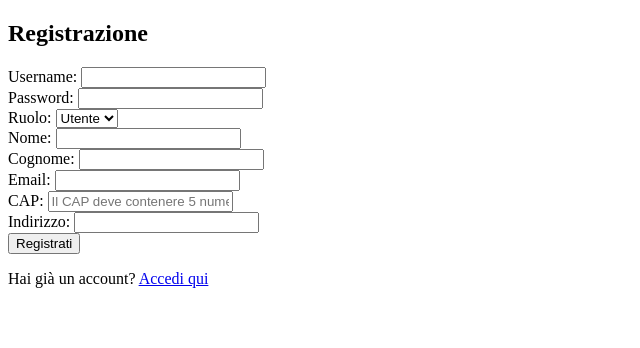
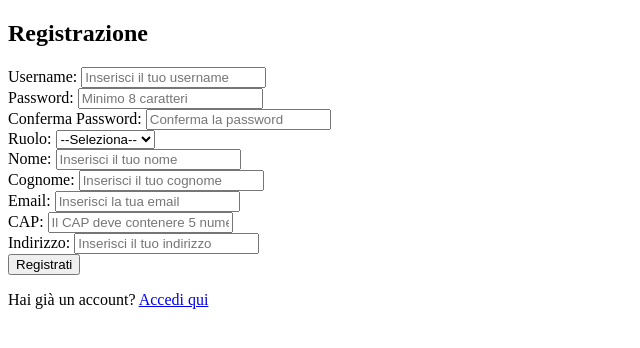
Before and after one commit to loscai/Progetto-gestione-inventario, a PHP site: page /registrazione.php in a window 1280 px wide. Shown: the top 348 px of the page, without its empty margins (0-640 px from the left). Run offline with PHP 8.4, Linux system fonts and the light colour scheme.

Commit message:
Implementazione controlli lato server in registrazione

```diff
--- a/JS/script.js
+++ b/JS/script.js
@@ -1,13 +1,24 @@
 // Funzione per validare l'email
 function validaEmail(email) {
-    const regexEmail = /^[a-zA-Z0-9._-]+@[a-zA-Z0-9.-]+\.[a-zA-Z]{2,6}$/;
+    let regexEmail = /^[a-zA-Z0-9._-]+@[a-zA-Z0-9.-]+\.[a-zA-Z]{2,6}$/;
     return regexEmail.test(email);
 }
 
 // Funzione per validare il CAP (5 numeri)
 function validaCAP(CAP) {
-    const regexCAP = /^\d{5}$/;
+    let regexCAP = /^\d{5}$/;
     return regexCAP.test(CAP);
+}
+
+// Funzione per validare nome e cognome (solo lettere)
+function validaNomeCognome(nomeCognome) {
+    let regexLettere = /^[a-zA-ZàèéìòùÀÈÉÌÒÙ\s]+$/;
+    return regexLettere.test(nomeCognome);
+}
+
+// Funzione per validare la password (minimo 8 caratteri)
+function validaPassword(password) {
+    return password.length >= 8;
 }
 
 // Funzione per la validazione del form
@@ -17,12 +28,18 @@ function validaForm(event) {
     // Ottieni i valori dai campi del form
     let username = document.getElementById('username').value;
     let password = document.getElementById('password').value;
+    let confermaPassword = document.getElementById('confermaPassword').value;
     let role = document.getElementById('role').value;
     let nome = document.getElementById('nome').value;
     let cognome = document.getElementById('cognome').value;
     let mail = document.getElementById('mail').value;
     let CAP = document.getElementById('CAP').value;
     let indirizzo = document.getElementById('indirizzo').value;
+
+    // Controllo validità username
+    if (username.trim() === '') {
+        errorMessage += "L'username è obbligatorio.\n";
+    }
 
     // Controllo validità email
     if (!validaEmail(mail)) {
@@ -32,6 +49,36 @@ function validaForm(event) {
     // Controllo validità CAP
     if (!validaCAP(CAP)) {
         errorMessage += "Il CAP deve contenere 5 numeri.\n";
+    }
+
+    // Controllo validità password
+    if (!validaPassword(password)) {
+        errorMessage += "La password deve essere lunga almeno 8 caratteri.\n";
+    }
+
+    // Controllo conferma password
+    if (password !== confermaPassword) {
+        errorMessage += "Le password non coincidono.\n";
+    }
+
+    // Controllo validità nome
+    if (!validaNomeCognome(nome)) {
+        errorMessage += "Il nome deve contenere solo lettere.\n";
+    }
+
+    // Controllo validità cognome
+    if (!validaNomeCognome(cognome)) {
+        errorMessage += "Il cognome deve contenere solo lettere.\n";
+    }
+
+    // Controllo indirizzo
+    if (indirizzo.trim() === '') {
+        errorMessage += "L'indirizzo è obbligatorio.\n";
+    }
+
+    // Controllo ruolo
+    if (role.trim() === '') {
+        errorMessage += "Il ruolo è obbligatorio.\n";
     }
 
     // Se ci sono errori, impediamo l'invio del form
--- a/registrazione.php
+++ b/registrazione.php
@@ -6,19 +6,143 @@
     $error = '';
     $success = '';
 
+    // Funzione per validare l'email
+    function validaEmail($email) {
+        $regexEmail = '/^[a-zA-Z0-9._-]+@[a-zA-Z0-9.-]+\.[a-zA-Z]{2,6}$/'; // Regex per validare il formato email
+        return preg_match($regexEmail, $email); // Restituisce true se l'email è valida
+    }
+
+    // Funzione per validare il CAP (5 numeri)
+    function validaCAP($CAP) {
+        $regexCAP = '/^\d{5}$/'; // Regex per assicurarsi che il CAP sia composto da 5 cifre
+        return preg_match($regexCAP, $CAP); // Restituisce true se il CAP è valido
+    }
+
+    // Funzione per validare nome e cognome (solo lettere e spazi)
+    function validaNomeCognome($nomeCognome) {
+        $regexLettere = '/^[a-zA-ZàèéìòùÀÈÉÌÒÙ\s]+$/'; // Regex per consentire solo lettere e spazi
+        return preg_match($regexLettere, $nomeCognome); // Restituisce true se il nome o cognome è valido
+    }
+
+    // Funzione per validare la password (minimo 8 caratteri)
+    function validaPassword($password) {
+        return strlen($password) >= 8; // Verifica che la password abbia almeno 8 caratteri
+    }
+
+    // Funzione per validare tutti i campi
+    function validaCampi($data) {
+        $errors = []; // Array per raccogliere tutti i messaggi di errore
+
+        // Controllo username
+        if (empty($data['username'])) {
+            $errors[] = "L'username è obbligatorio.";
+        }
+
+        // Controllo email
+        if (!validaEmail($data['mail'])) {
+            $errors[] = "L'indirizzo email non è valido.";
+        }
+
+        // Controllo CAP
+        if (!validaCAP($data['CAP'])) {
+            $errors[] = "Il CAP deve contenere 5 numeri.";
+        }
+
+        // Controllo password
+        if (!validaPassword($data['password'])) {
+            $errors[] = "La password deve essere lunga almeno 8 caratteri.";
+        }
+
+        // Controllo conferma password
+        if ($data['password'] !== $data['confermaPassword']) {
+            $errors[] = "Le password non coincidono.";
+        }
+
+        // Controllo nome
+        if (!validaNomeCognome($data['nome'])) {
+            $errors[] = "Il nome deve contenere solo lettere.";
+        }
+
+        // Controllo cognome
+        if (!validaNomeCognome($data['cognome'])) {
+            $errors[] = "Il cognome deve contenere solo lettere.";
+        }
+
+        // Controllo indirizzo
+        if (empty($data['indirizzo'])) {
+            $errors[] = "L'indirizzo è obbligatorio.";
+        }
+
+        // Controllo ruolo
+        if (empty($data['role'])) {
+            $errors[] = "Il ruolo è obbligatorio.";
+        }
+
+        return $errors; // Restituisce tutti gli errori raccolti
+    }
+
     // Gestione della registrazione
-    if (isset($_POST['username'], $_POST['password'], $_POST['role'], $_POST['nome'], $_POST['cognome'], $_POST['mail'], $_POST['CAP'], $_POST['indirizzo'])) {
+    if (isset($_POST['submit'])) { // Verifica se il form è stato inviato
+        // Inizializza tutte le variabili con i dati ricevuti dal form
+        $username = '';
+        $password = '';
+        $confermaPassword = '';
+        $role = '';
+        $nome = '';
+        $cognome = '';
+        $mail = '';
+        $CAP = '';
+        $indirizzo = '';
+
+        // Recupero dei dati dal form con verifica
+        if (isset($_POST['username'])) {
             $username = $_POST['username'];
+        }
+        if (isset($_POST['password'])) {
             $password = $_POST['password'];
+        }
+        if (isset($_POST['confermaPassword'])) {
+            $confermaPassword = $_POST['confermaPassword'];
+        }
+        if (isset($_POST['role'])) {
             $role = $_POST['role'];
+        }
+        if (isset($_POST['nome'])) {
             $nome = $_POST['nome'];
+        }
+        if (isset($_POST['cognome'])) {
             $cognome = $_POST['cognome'];
+        }
+        if (isset($_POST['mail'])) {
             $mail = $_POST['mail'];
+        }
+        if (isset($_POST['CAP'])) {
             $CAP = $_POST['CAP'];
+        }
+        if (isset($_POST['indirizzo'])) {
             $indirizzo = $_POST['indirizzo'];
+        }
 
+        // Preparazione dati per la validazione
+        $data = [
+            'username' => $username,
+            'password' => $password,
+            'confermaPassword' => $confermaPassword,
+            'role' => $role,
+            'nome' => $nome,
+            'cognome' => $cognome,
+            'mail' => $mail,
+            'CAP' => $CAP,
+            'indirizzo' => $indirizzo
+        ];
 
-        // Carica gli utenti esistenti
+        // Validazione dei campi
+        $errors = validaCampi($data);
+
+        if (!empty($errors)) { // Se ci sono errori, li mostra all'utente
+            $error = implode('<br>', $errors);
+        } else {
+            // Carica gli utenti esistenti dal file
             $utenti = Utente::caricaUtenti($filePath);
 
             // Controlla se l'username esiste già
@@ -30,17 +154,18 @@
                 }
             }
 
-        if ($usernameEsistente) {
+            if ($usernameEsistente) { // Se l'username esiste, mostra un errore
                 $error = "Questo nome utente è già registrato.";
             } else {
-                // Crea un nuovo utente e aggiungilo al file
+                // Crea un nuovo utente e lo salva nel file
                 $nuovoUtente = new Utente($username, $password, $role, $nome, $cognome, $mail, $CAP, $indirizzo);
                 $nuovoUtente->salvaSuFile($filePath);
                 $success = "Registrazione completata con successo! Ora puoi effettuare il login.";
             }
-
+        }
     }
 ?>
+
 
 <!DOCTYPE html>
 <html lang="it">
@@ -62,30 +187,35 @@
     ?>
    <form method="POST" action="" onsubmit="return validaForm(event)">
         <label for="username">Username:</label>
-        <input type="text" id="username" name="username" required>
+        <input type="text" id="username" name="username" placeholder="Inserisci il tuo username" required>
         <br>
 
         <label for="password">Password:</label>
-        <input type="password" id="password" name="password" required>
+        <input type="password" id="password" name="password" placeholder="Minimo 8 caratteri" required>
+        <br>
+
+        <label for="confermaPassword">Conferma Password:</label>
+        <input type="password" id="confermaPassword" name="confermaPassword" placeholder="Conferma la password" required>
         <br>
 
         <label for="role">Ruolo:</label>
         <select id="role" name="role" required>
+            <option value="">--Seleziona--</option>
             <option value="U">Utente</option>
             <option value="P">Pro</option>
         </select>
         <br>
 
         <label for="nome">Nome:</label>
-        <input type="text" id="nome" name="nome" required>
+        <input type="text" id="nome" name="nome" placeholder="Inserisci il tuo nome" required>
         <br>
 
         <label for="cognome">Cognome:</label>
-        <input type="text" id="cognome" name="cognome" required>
+        <input type="text" id="cognome" name="cognome" placeholder="Inserisci il tuo cognome" required>
         <br>
 
         <label for="mail">Email:</label>
-        <input type="email" id="mail" name="mail" required>
+        <input type="email" id="mail" name="mail" placeholder="Inserisci la tua email" required>
         <br>
 
         <label for="CAP">CAP:</label>
@@ -93,7 +223,7 @@
         <br>
 
         <label for="indirizzo">Indirizzo:</label>
-        <input type="text" id="indirizzo" name="indirizzo" required>
+        <input type="text" id="indirizzo" name="indirizzo" placeholder="Inserisci il tuo indirizzo" required>
         <br>
 
         <button type="submit">Registrati</button>
```
Lines whose indentation alone changed are shown as unchanged.
